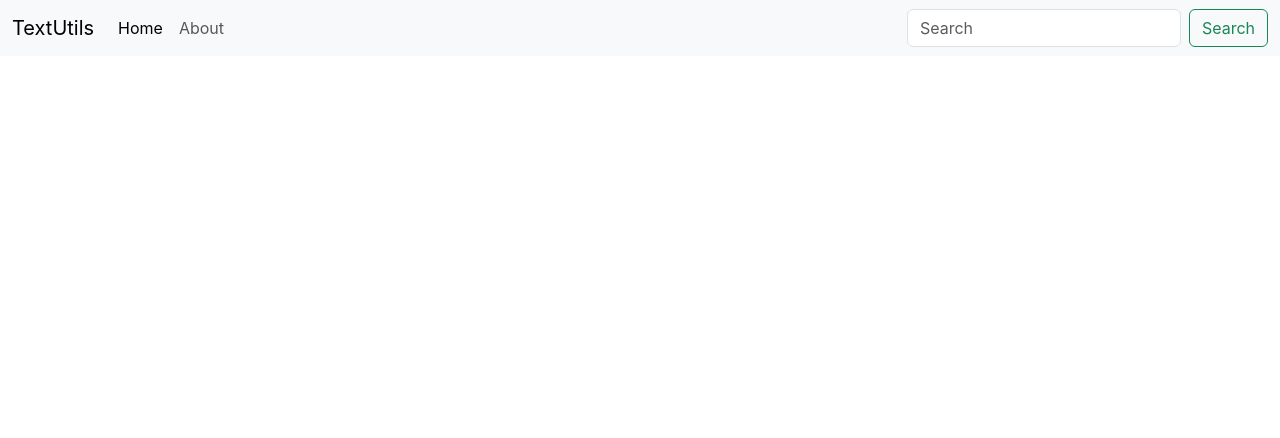
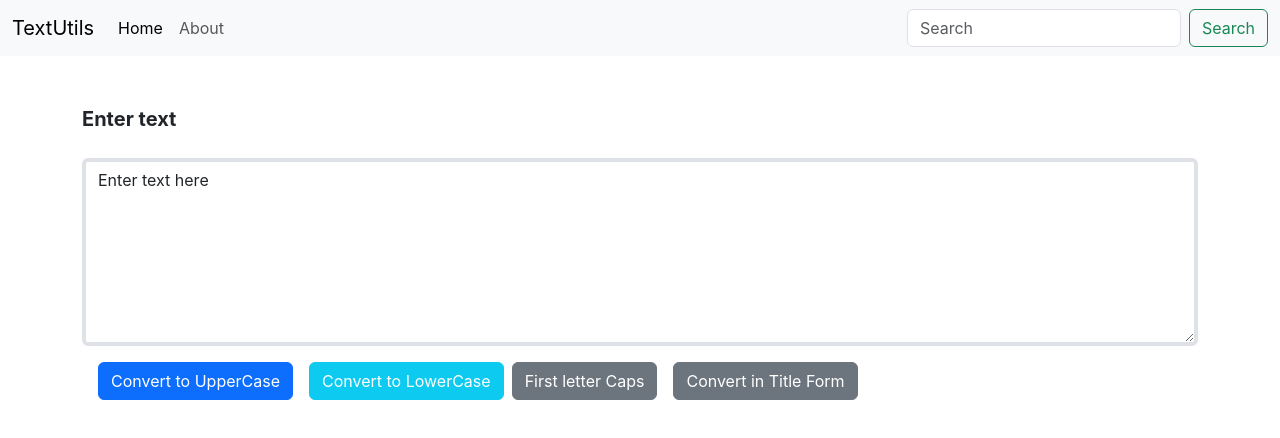
Before and after one commit to Anjali-Singh02/TextUtils, a React (Create React App) app: page / in a window 1280 px wide. Shown: the top 438 px of the page. Built offline with nearby package versions, Linux system fonts and the light colour scheme.

Commit message:
update buttons function

```diff
--- a/src/App.js
+++ b/src/App.js
@@ -1,52 +1,16 @@
 
 import "./App.css";
+import Navbar from "./components/Navbar";
+import TextForm from "./components/TextForm";
 
 function App() {
   return (
     <>
-      <nav class="navbar navbar-expand-lg bg-body-tertiary">
-        <div class="container-fluid">
-          <a class="navbar-brand" href="/">
-           TextUtils
-          </a>
-          <button
-            class="navbar-toggler"
-            type="button"
-            data-bs-toggle="collapse"
-            data-bs-target="/navbarSupportedContent"
-            aria-controls="navbarSupportedContent"
-            aria-expanded="false"
-            aria-label="Toggle navigation"
-          >
-            <span class="navbar-toggler-icon"></span>
-          </button>
-          <div class="collapse navbar-collapse" id="navbarSupportedContent">
-            <ul class="navbar-nav me-auto mb-2 mb-lg-0">
-              <li class="nav-item">
-                <a class="nav-link active" aria-current="page" href="/">
-                  Home
-                </a>
-              </li>
-              <li class="nav-item">
-                <a class="nav-link" href="/">
-                  About
-                </a>
-              </li>
-            </ul>
-            <form class="d-flex" role="search">
-              <input
-                class="form-control me-2"
-                type="search"
-                placeholder="Search"
-                aria-label="Search"
-              />
-              <button class="btn btn-outline-success" type="submit">
-                Search
-              </button>
-            </form>
-          </div>
-        </div>
-      </nav>
+     <Navbar title ="TextUtils" />
+    {/* default props */}
+     {/* <Navbar/> */}
+
+     <TextForm label="Enter text"/>
     </>
   );
 }
--- /dev/null
+++ b/src/components/Navbar.js
@@ -0,0 +1,57 @@
+import React from 'react'
+import PropTypes  from 'prop-types'
+export default function Navbar(props) {
+  return (
+    <nav className="navbar navbar-expand-lg bg-body-tertiary">
+    <div className="container-fluid">
+      <a className="navbar-brand" href="/">
+    {props.title}
+      </a>
+      <button
+        className="navbar-toggler"
+        type="button"
+        data-bs-toggle="collapse"
+        data-bs-target="/navbarSupportedContent"
+        aria-controls="navbarSupportedContent"
+        aria-expanded="false"
+        aria-label="Toggle navigation"
+      >
+        <span className="navbar-toggler-icon"></span>
+      </button>
+      <div className="collapse navbar-collapse" id="navbarSupportedContent">
+        <ul className="navbar-nav me-auto mb-2 mb-lg-0">
+          <li className="nav-item">
+            <a className="nav-link active" aria-current="page" href="/">
+              Home
+            </a>
+          </li>
+          <li className="nav-item">
+            <a className="nav-link" href="/">
+              About
+            </a>
+          </li>
+        </ul>
+        <form className="d-flex" role="search">
+          <input
+            className="form-control me-2"
+            type="search"
+            placeholder="Search"
+            aria-label="Search"
+          />
+          <button className="btn btn-outline-success" type="submit">
+            Search
+          </button>
+        </form>
+      </div>
+    </div>
+  </nav>
+  )
+}
+
+Navbar.propTypes = {
+    title:PropTypes.string }
+
+
+Navbar.defaultProps = {
+    title:"Set title here"
+}
--- /dev/null
+++ b/src/components/TextForm.js
@@ -0,0 +1,47 @@
+import React, { useState } from 'react';
+
+export default function TextForm(props) {
+const handleUpOnClick = () => {
+  // console.log("onClick");
+  let newText = text.toUpperCase();
+  setText(newText);
+
+}
+const handleLowOnClick = () => {
+  // console.log("onClick");
+  let newText = text.toLowerCase();
+  setText(newText);
+
+}
+const handleCapsOnClick = () => {
+  // console.log("onClick");
+  let newText = text.charAt(0).toUpperCase() + text.slice(1);
+  setText(newText);
+}
+const capitalizeFirstLetter = () => {
+   let newText = text.split(' ').map(word => word.charAt(0).toUpperCase() + word.slice(1)).join(' ');
+   setText(newText);
+  }
+
+//***************** TEXT BOX FUNCTION ******************
+  const handleOnChange = (event) => {
+    // console.log("on change")
+    setText(event.target.value)
+  }
+  const [text, setText] = useState("Enter text here")
+  // setText("new text")
+  return (
+    <div>
+        <div className="container mb-3 my-5">
+  <label htmlFor="exampleFormControlTextarea1" className="form-label fw-bold fs-5 my- 3">{props.label}</label>
+  <textarea className="form-control border-4 my-3" value={text} onChange={handleOnChange} id="exampleFormControlTextarea1" rows="7" />
+  <div className="buttons">
+  <button type="button" onClick={handleUpOnClick} className="btn btn-primary mx-3">Convert to UpperCase</button>
+  <button type="button" onClick={handleLowOnClick} className="btn btn-info text-white">Convert to LowerCase</button>
+  <button type="button" onClick={handleCapsOnClick} className="btn btn-secondary mx-2 text-white ">First letter Caps</button>
+  <button type="button" onClick={capitalizeFirstLetter} className="btn btn-secondary mx-2 text-white ">Convert in Title Form</button>
+  </div>
+</div>
+    </div>
+  )
+}
```
